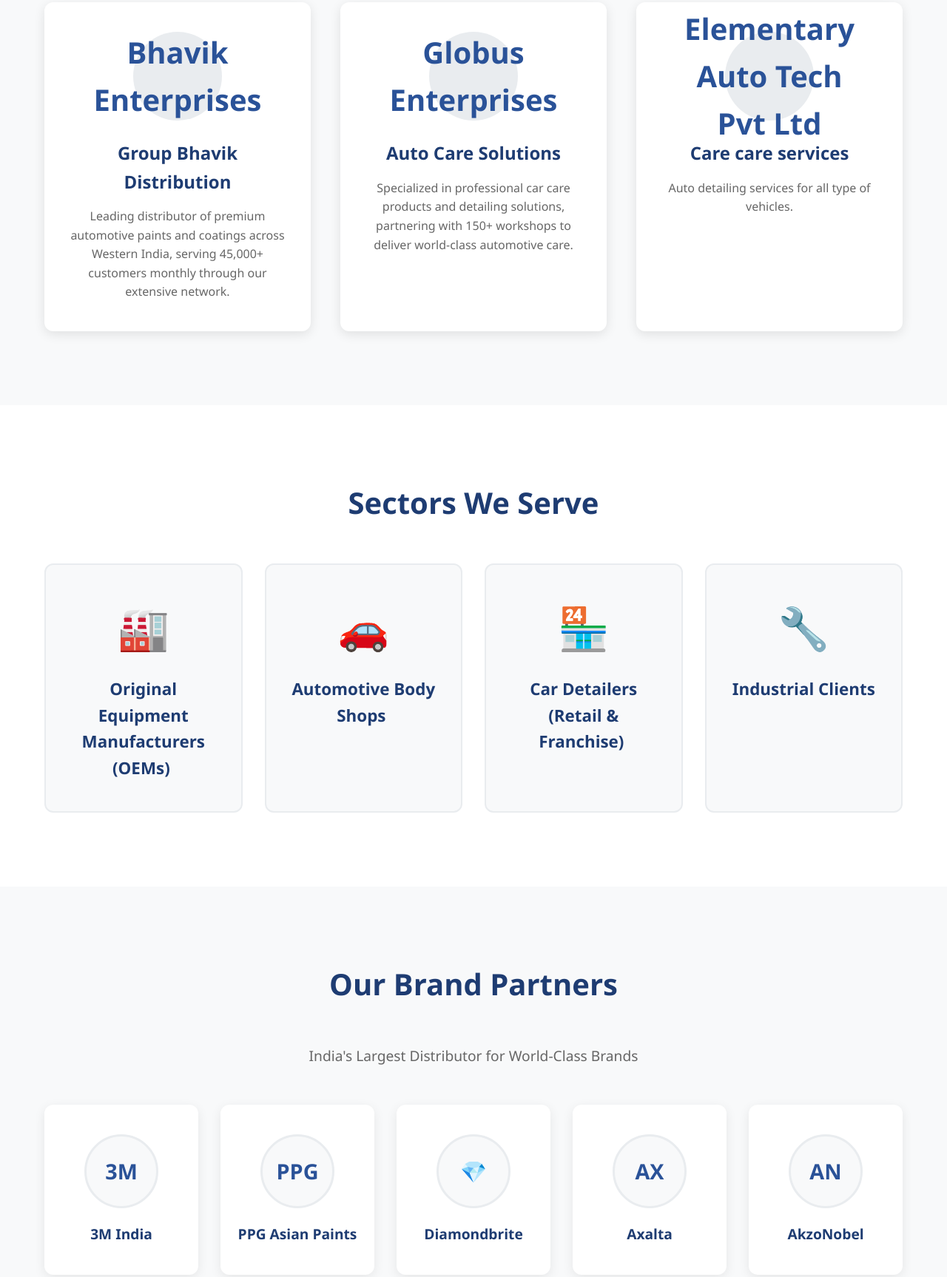
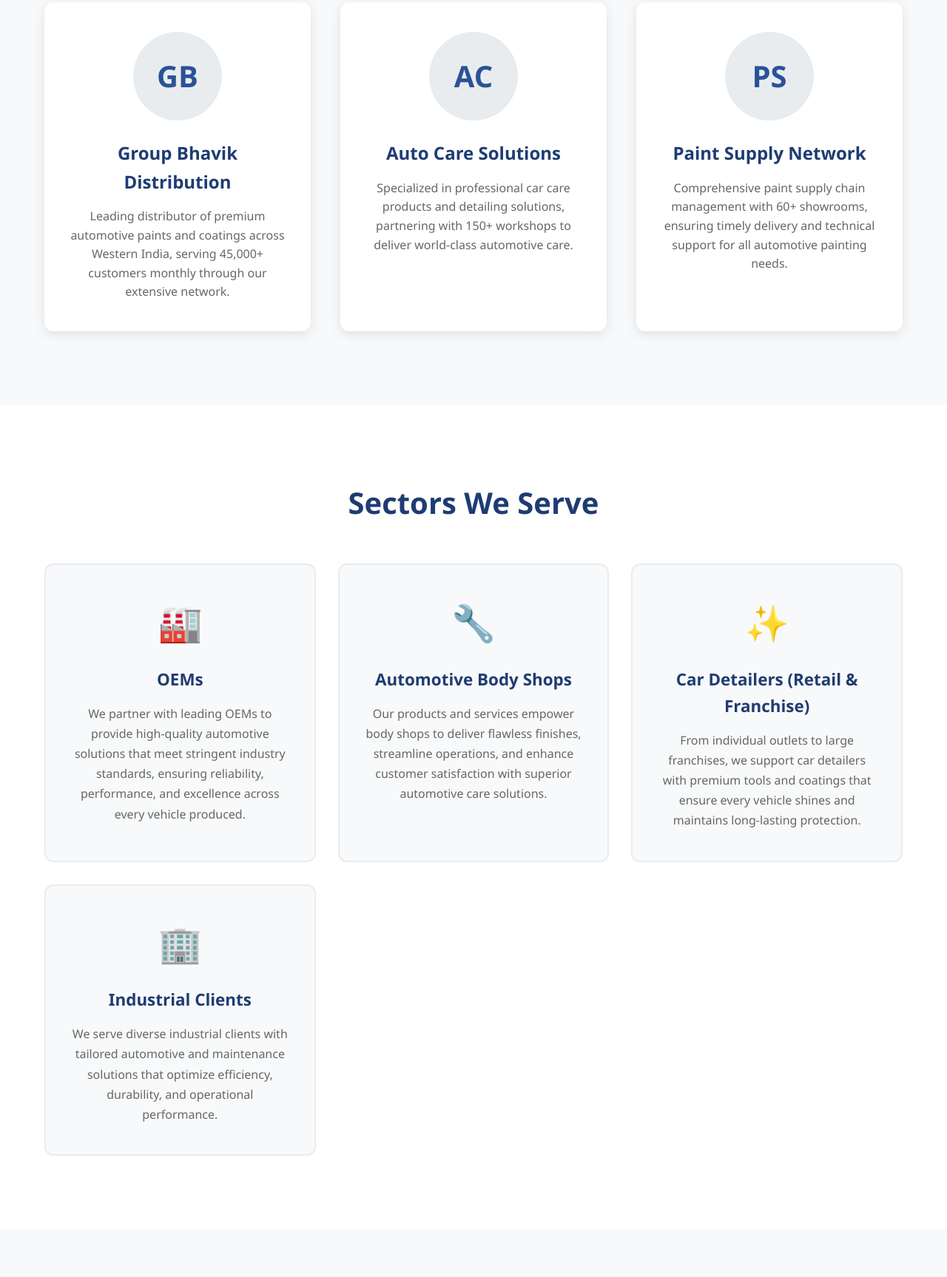
Before and after one commit to anuradhasawant18-eng/group-bhavik-website, a plain HTML site: page index.html in a window 1280 px wide. Shown: the part 839-2566 px from the top of the page at 74% size. Drawn offline with Linux system fonts and the light colour scheme.

Commit message:
Update brand partner logos and add sector descriptions

```diff
--- a/index.html
+++ b/index.html
@@ -187,7 +187,7 @@
 
         .sectors-grid {
             display: grid;
-            grid-template-columns: repeat(auto-fit, minmax(250px, 1fr));
+            grid-template-columns: repeat(auto-fit, minmax(280px, 1fr));
             gap: 30px;
             margin-top: 50px;
         }
@@ -196,7 +196,7 @@
             background: #f8f9fa;
             padding: 40px 30px;
             border-radius: 12px;
-            text-align: center;
+            text-align: left;
             border: 2px solid #e9ecef;
             transition: all 0.3s ease;
         }
@@ -208,14 +208,24 @@
         }
 
         .sector-icon {
-            font-size: 3.5em;
+            font-size: 3em;
             margin-bottom: 20px;
+            text-align: center;
         }
 
         .sector-name {
             font-size: 1.4em;
             font-weight: 600;
             color: #1e3c72;
+            margin-bottom: 15px;
+            text-align: center;
+        }
+
+        .sector-description {
+            color: #666;
+            line-height: 1.7;
+            font-size: 1em;
+            text-align: center;
         }
 
         /* Partners Section */
@@ -225,7 +235,7 @@
 
         .partners-grid {
             display: grid;
-            grid-template-columns: repeat(auto-fit, minmax(200px, 1fr));
+            grid-template-columns: repeat(auto-fit, minmax(220px, 1fr));
             gap: 30px;
             margin-top: 50px;
         }
@@ -241,21 +251,16 @@
 
         .partner-card:hover {
             transform: translateY(-5px);
+            box-shadow: 0 6px 20px rgba(0,0,0,0.12);
         }
 
-        .partner-logo {
-            width: 100px;
+        .partner-logo-img {
+            width: 100%;
+            max-width: 180px;
             height: 100px;
-            background: #f8f9fa;
-            border-radius: 50%;
+            object-fit: contain;
             margin: 0 auto 20px;
-            display: flex;
-            align-items: center;
-            justify-content: center;
-            font-size: 1.8em;
-            font-weight: 700;
-            color: #2a5298;
-            border: 3px solid #e9ecef;
+            display: block;
         }
 
         .partner-name {
@@ -502,7 +507,7 @@
             }
 
             .sector-icon {
-                font-size: 3em;
+                font-size: 2.5em;
             }
 
             .sector-name {
@@ -585,7 +590,7 @@
                 <li><a href="#about">About Us</a></li>
                 <li><a href="#sectors">Sectors</a></li>
                 <li><a href="#partners">Partners</a></li>
-                <li><a href="#buushoop">The Buff Shop</a></li>
+                <li><a href="#buushoop">Buushoop</a></li>
                 <li><a href="#contact">Contact</a></li>
             </ul>
         </div>
@@ -595,7 +600,7 @@
     <header class="header" id="home">
         <h1>GROUP BHAVIK</h1>
         <p class="tagline">India's Premier Distributor of Automotive Solutions</p>
-        <p class="subtitle">Your Trusted Partner in Paints, Car Care & Auto Detailing </p>
+        <p class="subtitle">Established 1995 | 25+ Years of Excellence</p>
     </header>
 
     <!-- About Us Section -->
@@ -608,21 +613,21 @@
 
             <div class="companies-grid">
                 <div class="company-card">
-                    <div class="company-logo">Bhavik Enterprises</div>
+                    <div class="company-logo">GB</div>
                     <div class="company-name">Group Bhavik Distribution</div>
                     <div class="company-description">Leading distributor of premium automotive paints and coatings across Western India, serving 45,000+ customers monthly through our extensive network.</div>
                 </div>
 
                 <div class="company-card">
-                    <div class="company-logo">Globus Enterprises</div>
+                    <div class="company-logo">AC</div>
                     <div class="company-name">Auto Care Solutions</div>
                     <div class="company-description">Specialized in professional car care products and detailing solutions, partnering with 150+ workshops to deliver world-class automotive care.</div>
                 </div>
 
                 <div class="company-card">
-                    <div class="company-logo">Elementary Auto Tech Pvt Ltd</div>
-                    <div class="company-name">Care care services</div>
-                    <div class="company-description"> Auto detailing services for all type of vehicles.</div>
+                    <div class="company-logo">PS</div>
+                    <div class="company-name">Paint Supply Network</div>
+                    <div class="company-description">Comprehensive paint supply chain management with 60+ showrooms, ensuring timely delivery and technical support for all automotive painting needs.</div>
                 </div>
             </div>
         </div>
@@ -636,22 +641,26 @@
             <div class="sectors-grid">
                 <div class="sector-card">
                     <div class="sector-icon">🏭</div>
-                    <div class="sector-name">Original Equipment Manufacturers (OEMs) </div>
-                </div>
-
-                <div class="sector-card">
-                    <div class="sector-icon">🚗</div>
-                    <div class="sector-name">Automotive Body Shops </div>
-                </div>
-
-                <div class="sector-card">
-                    <div class="sector-icon">🏪</div>
-                    <div class="sector-name">Car Detailers (Retail & Franchise) </div>
+                    <div class="sector-name">OEMs</div>
+                    <div class="sector-description">We partner with leading OEMs to provide high-quality automotive solutions that meet stringent industry standards, ensuring reliability, performance, and excellence across every vehicle produced.</div>
                 </div>
 
                 <div class="sector-card">
                     <div class="sector-icon">🔧</div>
+                    <div class="sector-name">Automotive Body Shops</div>
+                    <div class="sector-description">Our products and services empower body shops to deliver flawless finishes, streamline operations, and enhance customer satisfaction with superior automotive care solutions.</div>
+                </div>
+
+                <div class="sector-card">
+                    <div class="sector-icon">✨</div>
+                    <div class="sector-name">Car Detailers (Retail & Franchise)</div>
+                    <div class="sector-description">From individual outlets to large franchises, we support car detailers with premium tools and coatings that ensure every vehicle shines and maintains long-lasting protection.</div>
+                </div>
+
+                <div class="sector-card">
+                    <div class="sector-icon">🏢</div>
                     <div class="sector-name">Industrial Clients</div>
+                    <div class="sector-description">We serve diverse industrial clients with tailored automotive and maintenance solutions that optimize efficiency, durability, and operational performance.</div>
                 </div>
             </div>
         </div>
@@ -665,27 +674,27 @@
 
             <div class="partners-grid">
                 <div class="partner-card">
-                    <div class="partner-logo">3M</div>
+                    <img src="https://nyc3.digitaloceanspaces.com/bhindi-drive/files/76fa2139-09a3-4e44-ab82-5269e49b80aa/2025-12-01T09-14-20-180Z-d9184da4-chat-image-1764580460161-0.jpg" alt="3M India" class="partner-logo-img">
                     <div class="partner-name">3M India</div>
                 </div>
 
                 <div class="partner-card">
-                    <div class="partner-logo">PPG</div>
+                    <img src="https://nyc3.digitaloceanspaces.com/bhindi-drive/files/76fa2139-09a3-4e44-ab82-5269e49b80aa/2025-12-01T09-14-20-619Z-3f60431d-chat-image-1764580460600-2.jpg" alt="PPG Asian Paints" class="partner-logo-img">
                     <div class="partner-name">PPG Asian Paints</div>
                 </div>
 
                 <div class="partner-card">
-                    <div class="partner-logo">💎</div>
+                    <div style="width: 100%; max-width: 180px; height: 100px; margin: 0 auto 20px; display: flex; align-items: center; justify-content: center; font-size: 3em;">💎</div>
                     <div class="partner-name">Diamondbrite</div>
                 </div>
 
                 <div class="partner-card">
-                    <div class="partner-logo">AX</div>
+                    <img src="https://nyc3.digitaloceanspaces.com/bhindi-drive/files/76fa2139-09a3-4e44-ab82-5269e49b80aa/2025-12-01T09-14-20-762Z-4cd47710-chat-image-1764580460739-3.jpg" alt="Axalta" class="partner-logo-img">
                     <div class="partner-name">Axalta</div>
                 </div>
 
                 <div class="partner-card">
-                    <div class="partner-logo">AN</div>
+                    <img src="https://nyc3.digitaloceanspaces.com/bhindi-drive/files/76fa2139-09a3-4e44-ab82-5269e49b80aa/2025-12-01T09-14-20-335Z-92f19df5-chat-image-1764580460316-1.jpg" alt="AkzoNobel" class="partner-logo-img">
                     <div class="partner-name">AkzoNobel</div>
                 </div>
             </div>
@@ -695,10 +704,10 @@
     <!-- Buushoop Section -->
     <section class="section buushoop" id="buushoop">
         <div class="container">
-            <h2 class="section-title">Introducing The Buff Shop</h2>
+            <h2 class="section-title">Introducing Buushoop</h2>
             <div class="buushoop-content">
                 <p class="buushoop-description">Our consumer-facing brand bringing premium automotive care directly to you. Experience professional-grade car care products and services designed for the modern vehicle owner.</p>
-                <a href="https://thebuffshop.in" target="_blank" rel="noopener noreferrer" class="buushoop-btn">Visit the Website →</a>
+                <a href="https://buushoop.com" target="_blank" rel="noopener noreferrer" class="buushoop-btn">Visit Buushoop Website →</a>
             </div>
         </div>
     </section>
@@ -712,26 +721,24 @@
                 <div class="contact-info">
                     <div class="contact-item">
                         <h3>📍 Main Office Address</h3>
-                        <p>G-11/12, TV Industrial Estate, SK Ahire Marg, Worli<br>
-                        Mumbai - 400030, Maharashtra, India</p>
+                        <p>Group Bhavik Corporate Office<br>
+                        [Your Complete Address]<br>
+                        Mumbai, Maharashtra, India</p>
                     </div>
 
                     <div class="contact-item">
                         <h3>📧 Email</h3>
                         <p>
-                            <a href="mailto:Orders@groupbhavik.com">Orders@groupbhavik.com (Sales & Purchase)</a><br>
-                             <a href="mailto:hr@groupbhavik.com">hr@groupbhavik.com (Careers)</a><br>
-                            <a href="mailto:Accounts@groupbhavik.com">Accounts@groupbhavik.com (Accounts)</a>
+                            <a href="mailto:info@groupbhavik.com">info@groupbhavik.com</a><br>
+                            <a href="mailto:sales@groupbhavik.com">sales@groupbhavik.com</a>
                         </p>
                     </div>
 
                     <div class="contact-item">
                         <h3>📞 Contact Numbers</h3>
                         <p>
-                            <a href="tel:+912224966010">+91 22 24966010</a><br>
-                            <a href="tel:+912224966011">+91 22 24966011</a><br>
-                            <a href="tel:+912224991950">+91 22 24991950</a><br>
-                            <a href="tel:+912224991951">+91 22 249919511</a>
+                            <a href="tel:+911234567890">+91 123 456 7890</a><br>
+                            <a href="tel:+911234567891">+91 123 456 7891</a>
                         </p>
                     </div>
                 </div>
```
